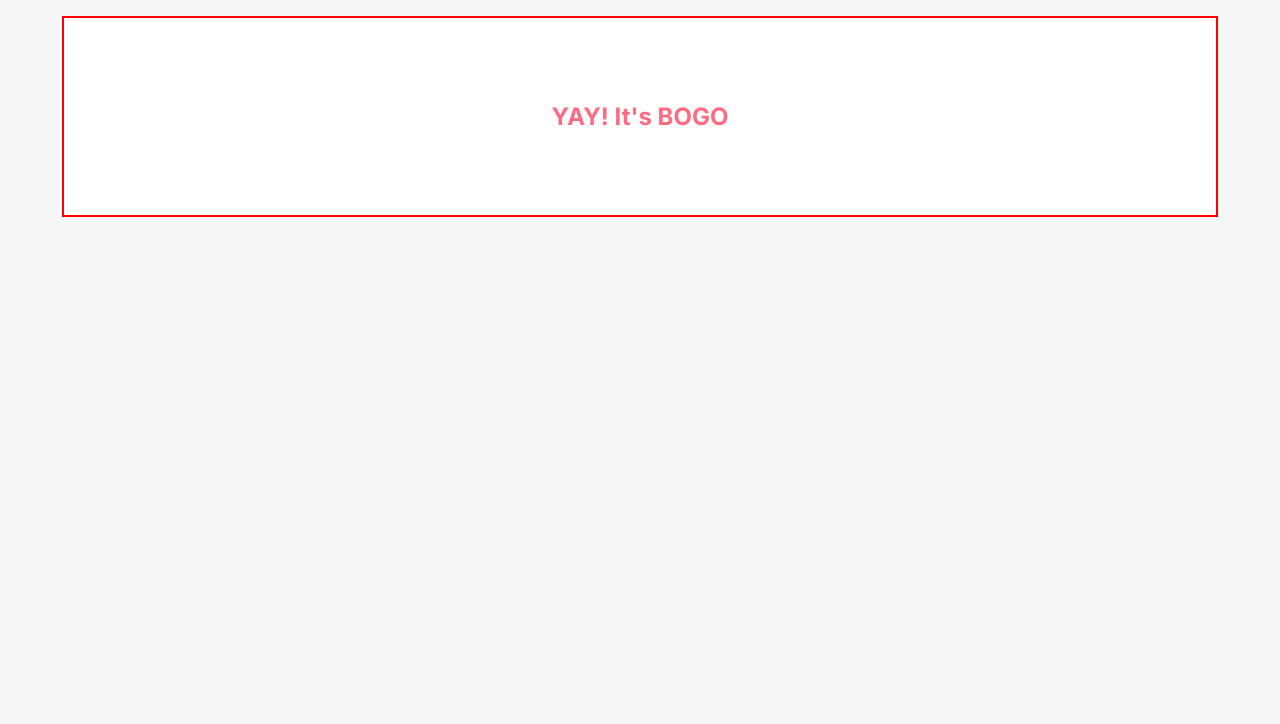
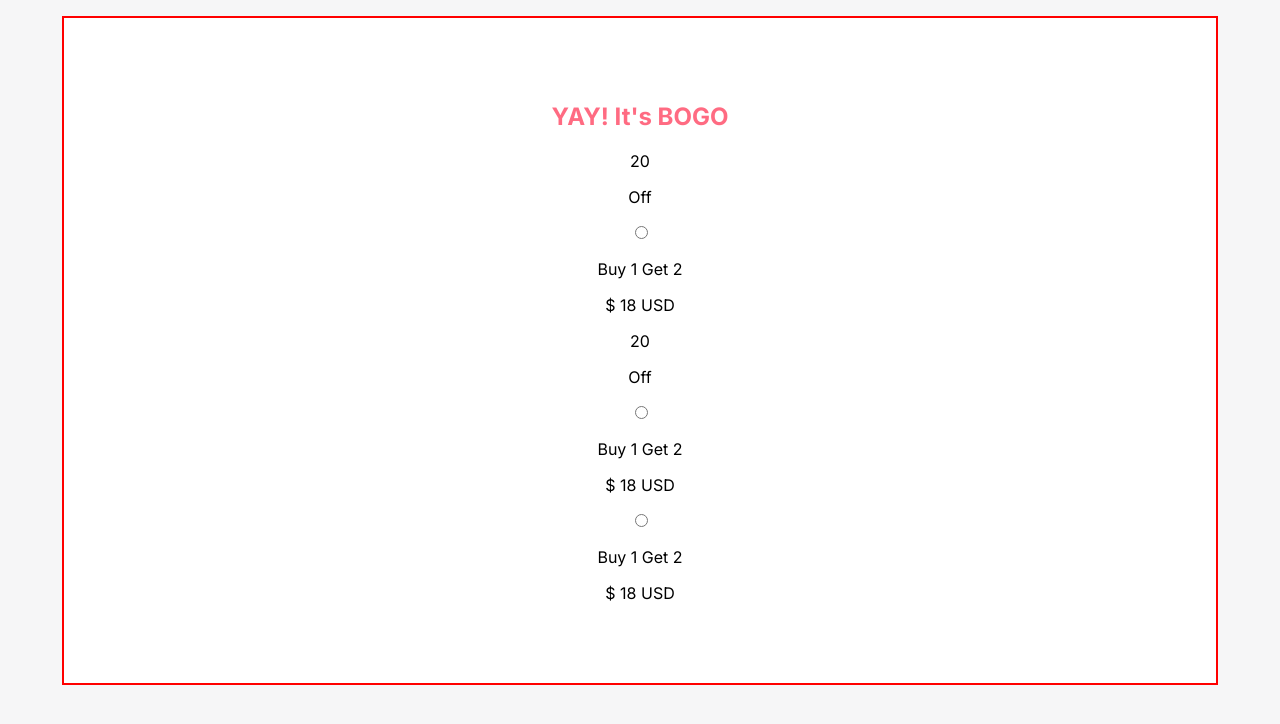
Before and after one commit to iamsjunaid/fsd_proveway_assesment, a plain HTML site: page index.html in a window 1280 px wide. Drawn offline with Linux system fonts and the light colour scheme.

Commit message:
chore: Add defer attribute to script tag in index.html

```diff
--- a/index.html
+++ b/index.html
@@ -9,7 +9,7 @@
     <style>
         @import url('https://fonts.googleapis.com/css2?family=Inter:ital,opsz,wght@0,14..32,100..900;1,14..32,100..900&display=swap');
     </style>
-    <script src="/index.js"></script>
+    <script src="/index.js" defer></script>
 </head>
 
 <body>
@@ -17,14 +17,85 @@
         <header>
             <h2>YAY! It's BOGO</h2>
         </header>
-        <main>
-            <div></div>
-            <div></div>
-            <div></div>
-            <div></div>
-            <div></div>
+        <main class="main__container" id="main_container">
+            <!-- <div class="main__container_section" id="card">
+                <div class="main__container_section_top">
+                    <div class="main__container_section_top_left">
+                        <p>20</p>
+                        <p>Off</p>
+                    </div>
+                    <div class="main__container_section_top_center">
+                        <button class="checkbox" onclick="radioButtonHandler(event)">checkbox</button>
+                    </div>
+
+                    <div class="main__container_section_top_right">
+                        <p>Buy 1 Get 2</p>
+                        <p>$ 18 USD</p>
+                    </div>
+                </div>
+                <div class="main__container_section_bottom">
+                    <div class="quantity_section">quantity</div>
+                </div>
+            </div> -->
+            <div class="card">
+                <div class="card-content">
+                    <div class="main__container_section_top">
+                        <div class="main__container_section_top_left">
+                            <p>20</p>
+                            <p>Off</p>
+                        </div>
+                        <div class="main__container_section_top_center">
+                            <input type="radio" name="card" class="card-radio">
+                        </div>
+                        <div class="main__container_section_top_right">
+                            <p>Buy 1 Get 2</p>
+                            <p>$ 18 USD</p>
+                        </div>
+                    </div>
+                </div>
+            </div>
+
+            <div class="card">
+                <div class="card-content">
+                    <div class="main__container_section_top">
+                        <div class="main__container_section_top_left">
+                            <p>20</p>
+                            <p>Off</p>
+                        </div>
+                        <div class="main__container_section_top_center">
+                            <input type="radio" name="card" class="card-radio">
+                        </div>
+                        <div></div>
+                        <div class="main__container_section_top_right">
+                            <p>Buy 1 Get 2</p>
+                            <p>$ 18 USD</p>
+                        </div>
+                    </div>
+                </div>
+            </div>
+
+            <div class="card">
+                <div class="card-content">
+                    <div class="main__container_section_top">
+                        <!-- <div class="main__container_section_top_left">
+                            <p>20</p>
+                            <p>Off</p>
+                        </div> -->
+                        <div class="main__container_section_top_center">
+                            <input type="radio" name="card" class="card-radio">
+                        </div>
+                        <div class="main__container_section_top_right">
+                            <p>Buy 1 Get 2</p>
+                            <p>$ 18 USD</p>
+                        </div>
+                    </div>
+
+                </div>
+            </div>
         </main>
-        <footer></footer>
+        <footer>
+
+        </footer>
     </div>
 </body>
 
```
